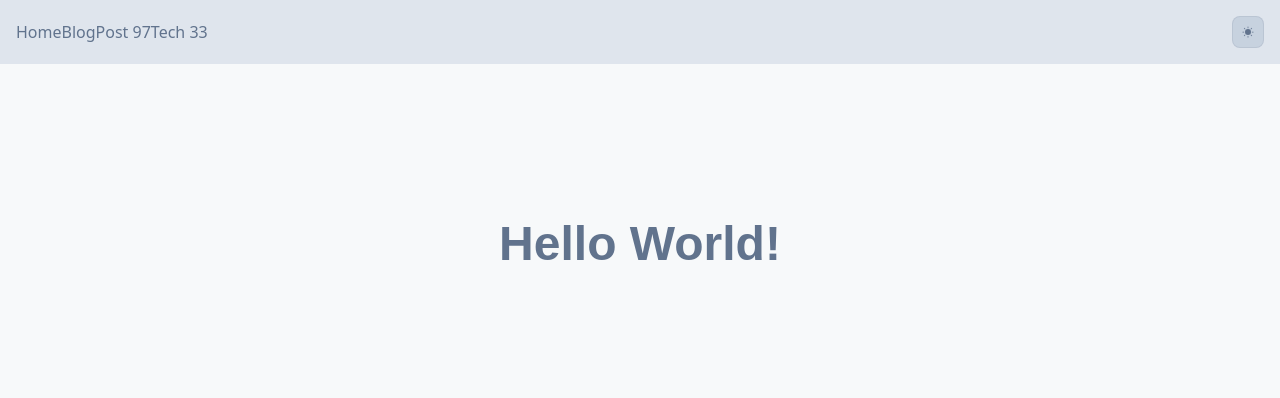
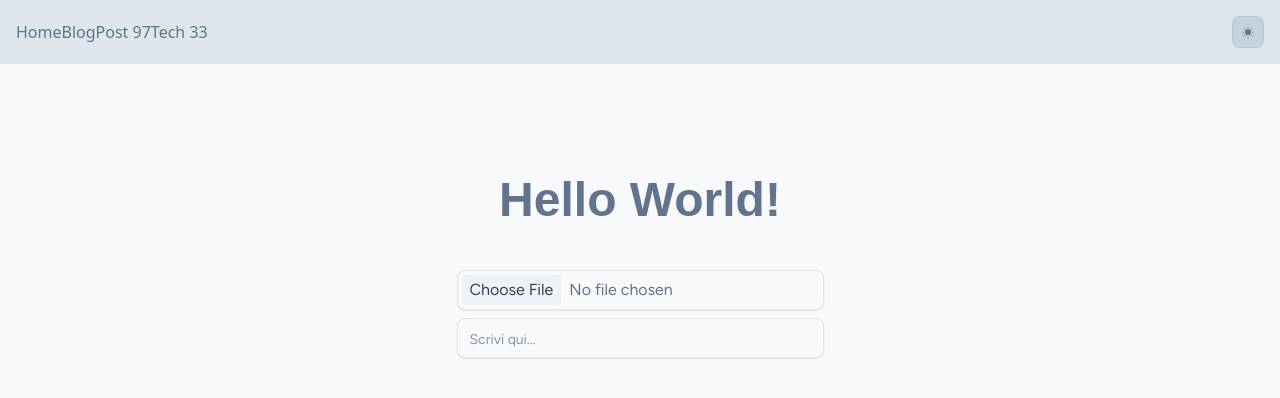
Before and after one commit to lorenzoferrante97/frontend-template, a Next.js app: page / in a window 1280 px wide. Shown: the top 398 px of the page. Built offline with nearby package versions, Linux system fonts and the light colour scheme; a web font is replaced by a local one.

Commit message:
add: input

```diff
--- a/app/components/ui/input.jsx
+++ b/app/components/ui/input.jsx
@@ -1,24 +1,26 @@
-import * as React from "react"
-
 import { cn } from "@/lib/utils"
 
-function Input({
-  className,
-  type,
-  ...props
-}) {
+const inputStyle = {
+  default:
+    "placeholder:font-body-s-normal placeholder:text-base-soft-content/75 selection:bg-custom-primary-soft selection:text-custom-primary-soft-content bg-base-100 border border-base-300 max-lg:min-h-12 h-10 rounded-md shadow-xs shadow-base-content/10 px-3 py-1 font-body-base-normal",
+  file: "file:text-base-content file:h-7 file:min-h-0", // vedi custom css
+}
+
+function Input({ className, type, ...props }) {
   return (
     <input
-      type={type}
-      data-slot="input"
       className={cn(
-        "file:text-foreground placeholder:text-muted-foreground selection:bg-primary selection:text-primary-foreground dark:bg-input/30 border-input flex h-9 w-full min-w-0 rounded-md border bg-transparent px-3 py-1 text-base shadow-xs transition-[color,box-shadow] outline-none file:inline-flex file:h-7 file:border-0 file:bg-transparent file:text-sm file:font-medium disabled:pointer-events-none disabled:cursor-not-allowed disabled:opacity-50 md:text-sm",
-        "focus-visible:border-ring focus-visible:ring-ring/50 focus-visible:ring-[3px]",
-        "aria-invalid:ring-destructive/20 dark:aria-invalid:ring-destructive/40 aria-invalid:border-destructive",
+        `flex w-full transition-[color,box-shadow] outline-none disabled:pointer-events-none disabled:cursor-not-allowed disabled:opacity-50 ${inputStyle.default}`,
+        "focus-state",
+        "aria-invalid:ring-custom-error aria-invalid:border-custom-error-soft",
+        `${inputStyle.file}`,
         className
       )}
-      {...props} />
-  );
+      data-slot='input'
+      type={type}
+      {...props}
+    />
+  )
 }
 
 export { Input }
--- a/app/globals.css
+++ b/app/globals.css
@@ -632,3 +632,13 @@
 @utility absolute-center {
   @apply top-1/2 left-1/2 translate-[-50%];
 }
+
+/* ANCHOR CUSTOM CSS -------------------------------------------------------------------- */
+
+/* NOTE input type file ----------------- */
+input[type="file"]::file-selector-button {
+  @apply bg-base-200 px-2 py-1 rounded-sm h-full mr-2;
+}
+input[type="file"] {
+  @apply pl-1;
+}
--- a/app/page.jsx
+++ b/app/page.jsx
@@ -77,11 +77,13 @@
 // 	HoverCardTrigger,
 // } from "@/app/components/ui/hover-card";
 
+import { Input } from "@/app/components/ui/input"
+
 export default function Home() {
   return (
-		<div className="container-full h-[50vh] perfect-center gap-10">
-			<h1 className="font-h1 text-base-soft-content">Hello World!</h1>
-			<div className="w-1/2 mx-auto perfect-center gap-4">
+    <div className='container-full h-[50vh] perfect-center gap-10'>
+      <h1 className='font-h1 text-base-soft-content'>Hello World!</h1>
+      <div className='md:w-1/2 w-[92%] mx-auto perfect-center gap-4'>
         {/* - ACCORDION ----------------------------- */}
         {/* <Accordion type="single" collapsible>
 					<AccordionItem value="item-1">
@@ -257,6 +259,12 @@ export default function Home() {
 					</HoverCardContent>
 				</HoverCard> */}
 
+        {/* - Input ----------------------------- */}
+        <div className='flex flex-col gap-2'>
+          <Input type='file' />
+          <Input placeholder='Scrivi qui...' type='text' />
+        </div>
+
         {/* - LOCAL IMG ---------------------------------------------------------------------- */}
 
         {/* local image */}
@@ -291,5 +299,5 @@ export default function Home() {
       - 'lazyOnLoad' dopo il caricamento completo della page, per script non essenziali
       /> */}
     </div>
-	);
+  )
 }
```
Lines whose indentation alone changed are shown as unchanged.
